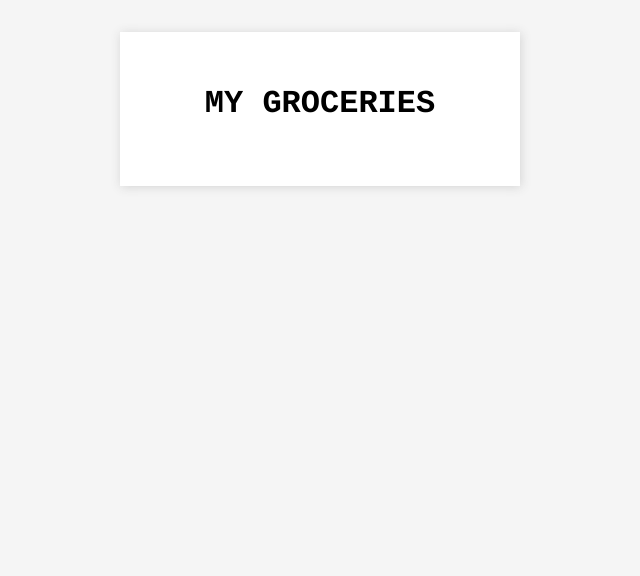
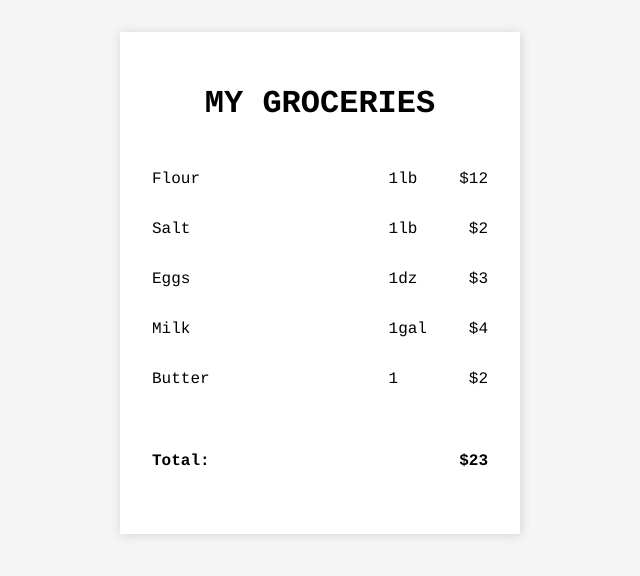
Before and after one commit to time2fishman/react-groceries, a React (Create React App) app: page / in a window 1280 px wide. Shown: the top 576 px of the page, without its empty margins (320-960 px from the left). Built offline with nearby package versions, Linux system fonts and the light colour scheme.

Commit message:
Items and total price are displaying

```diff
--- a/src/App.js
+++ b/src/App.js
@@ -1,5 +1,6 @@
 import './App.css';
-// import ListItem from './ListItem';
+import ListItem from './components/ListItem';
+import ListTotal from './components/ListTotal';
 
 function App() {
 	const groceries = [
@@ -42,6 +43,14 @@ function App() {
 	return (
 		<div className='groceries'>
 			<h1 className='groceries__title'>My Groceries</h1>
+			<div className='groceries__content'>
+				<ul className='groceries__list'>
+					{groceries.map((element, index) => {
+						return <ListItem groceryItem={element} key={index} />;
+					})}
+					<ListTotal groceries={groceries} />
+				</ul>
+			</div>
 		</div>
 	);
 }
--- /dev/null
+++ b/src/components/ListItem.js
@@ -0,0 +1,13 @@
+import React from 'react';
+
+const ListItem = (props) => {
+    return (
+        <li className='grid--container groceries__item'>
+            <span className='groceries__item__name'>{props.groceryItem.item}</span>
+            <span className='groceries__item__quantity'>{props.groceryItem.quantity}</span>
+            <span className='groceries__item__price'>${props.groceryItem.price}</span>
+        </li>
+    );
+};
+
+export default ListItem;
--- /dev/null
+++ b/src/components/ListTotal.js
@@ -0,0 +1,27 @@
+import React from 'react';
+
+const ListTotal = (props) => {
+    function calculateTotal(groceriesArray) {
+        // this function should return the sum of the prices
+        console.log(groceriesArray);
+        let sum = 0
+        for (let i = 0; i < groceriesArray.length; i++) {
+            sum += groceriesArray[i].price
+        }
+
+        return sum
+    }
+
+    // save the return value of calculateTotal to a variable called total
+    const total = calculateTotal(props.groceries);
+
+    return (
+        <p className='groceries__total  grid--container--total'>
+            <span>Total: </span>
+            {/* Display the total price calculated */}
+            <span>${total}</span>
+        </p>
+    );
+};
+
+export default ListTotal;
```
